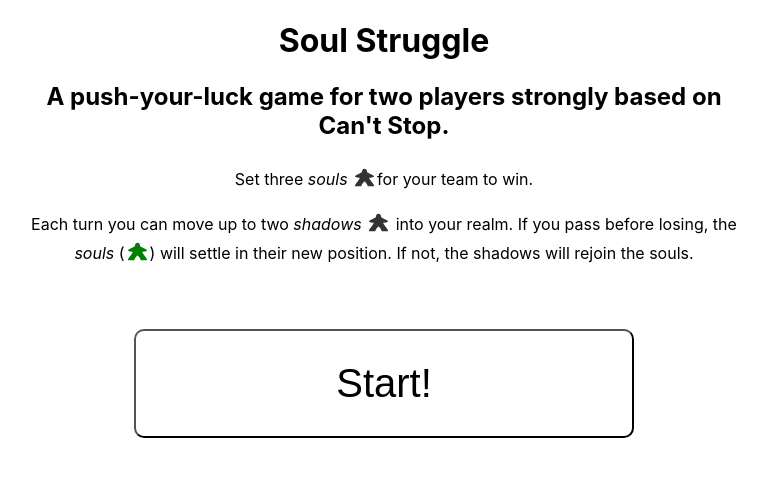
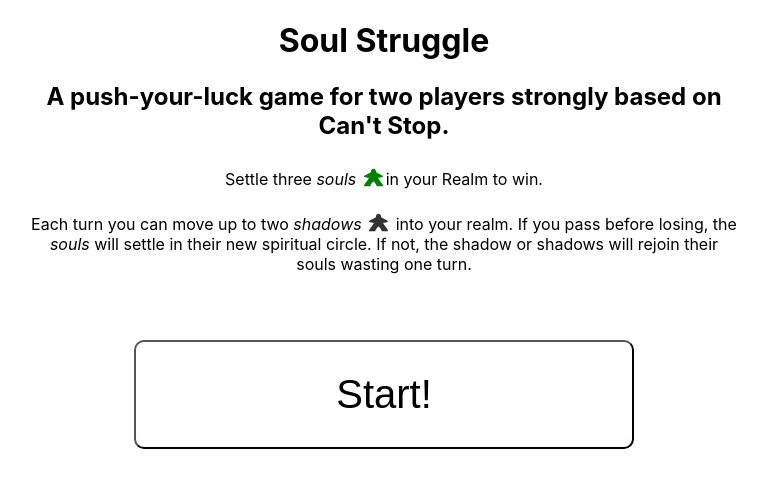
Before and after one commit to SantiagoPozo/SoulStruggle, a React (Create React App) app: page / in a window 1280 px wide. Shown: the top 488 px of the page, without its empty margins (256-1023 px from the left). Built offline with nearby package versions, Linux system fonts and the light colour scheme.

Commit message:
Little changes in the Inicio component.

```diff
--- a/src/components/Inicio.jsx
+++ b/src/components/Inicio.jsx
@@ -6,15 +6,14 @@ function Title() {
         A push-your-luck game for two players strongly based on Can't Stop.
       </h2>
       <p>
-        Set three <i>souls</i> <MeepleImage fill="#333" />
-        for your team to win.
+        Settle three <i>souls</i> <MeepleImage fill="green" />
+        in your Realm to win.
       </p>
       <p>
         Each turn you can move up to two <i>shadows</i>{" "}
         <MeepleImage fill="#333" /> into your realm. If you pass before losing,
-        the <i>souls</i> (
-        <MeepleImage fill="green" />) will settle in their new position. If not,
-        the shadows will rejoin the souls.
+        the <i>souls</i> will settle in their new spiritual circle. If not, the
+        shadow or shadows will rejoin their souls wasting one turn.
       </p>
     </header>
   );
```
